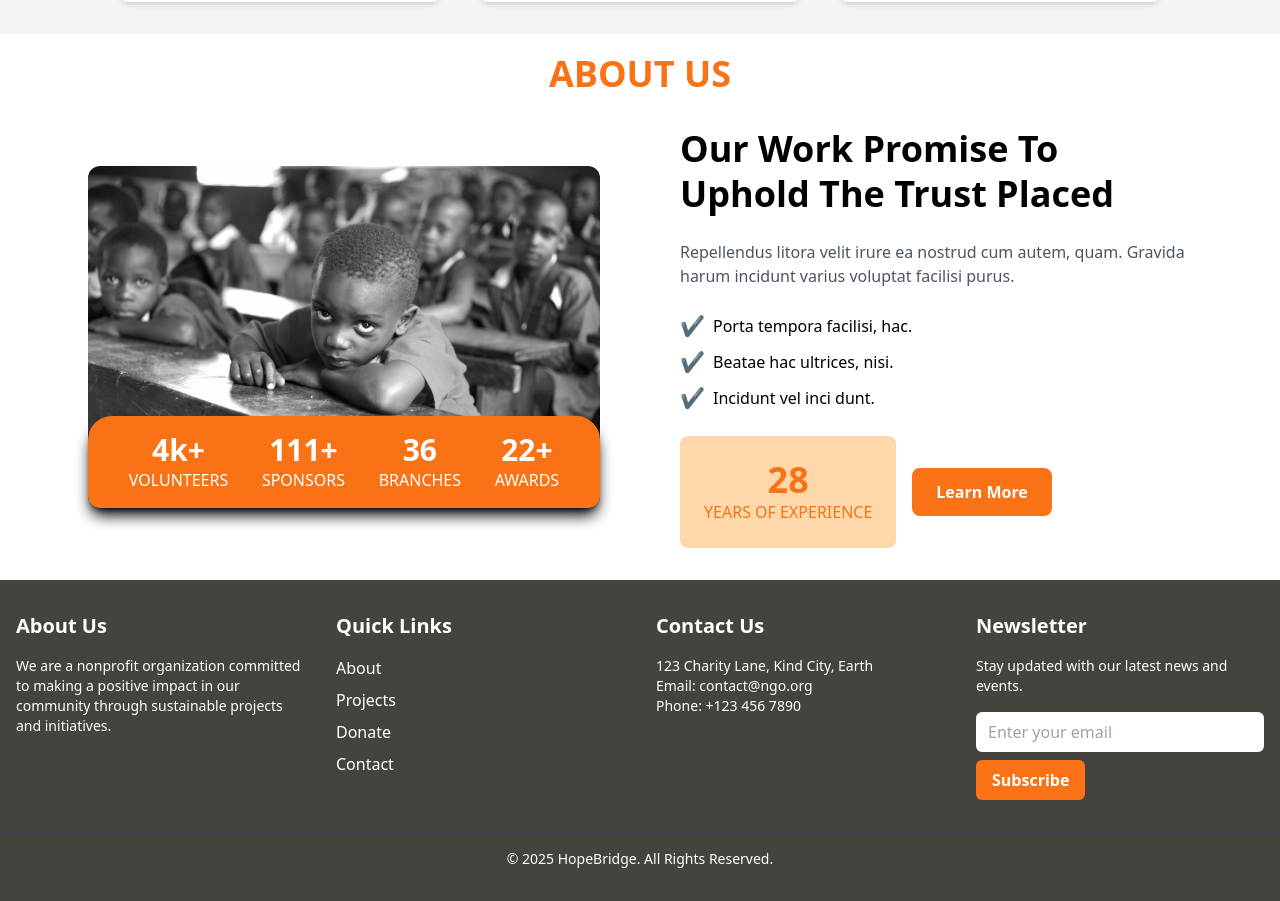
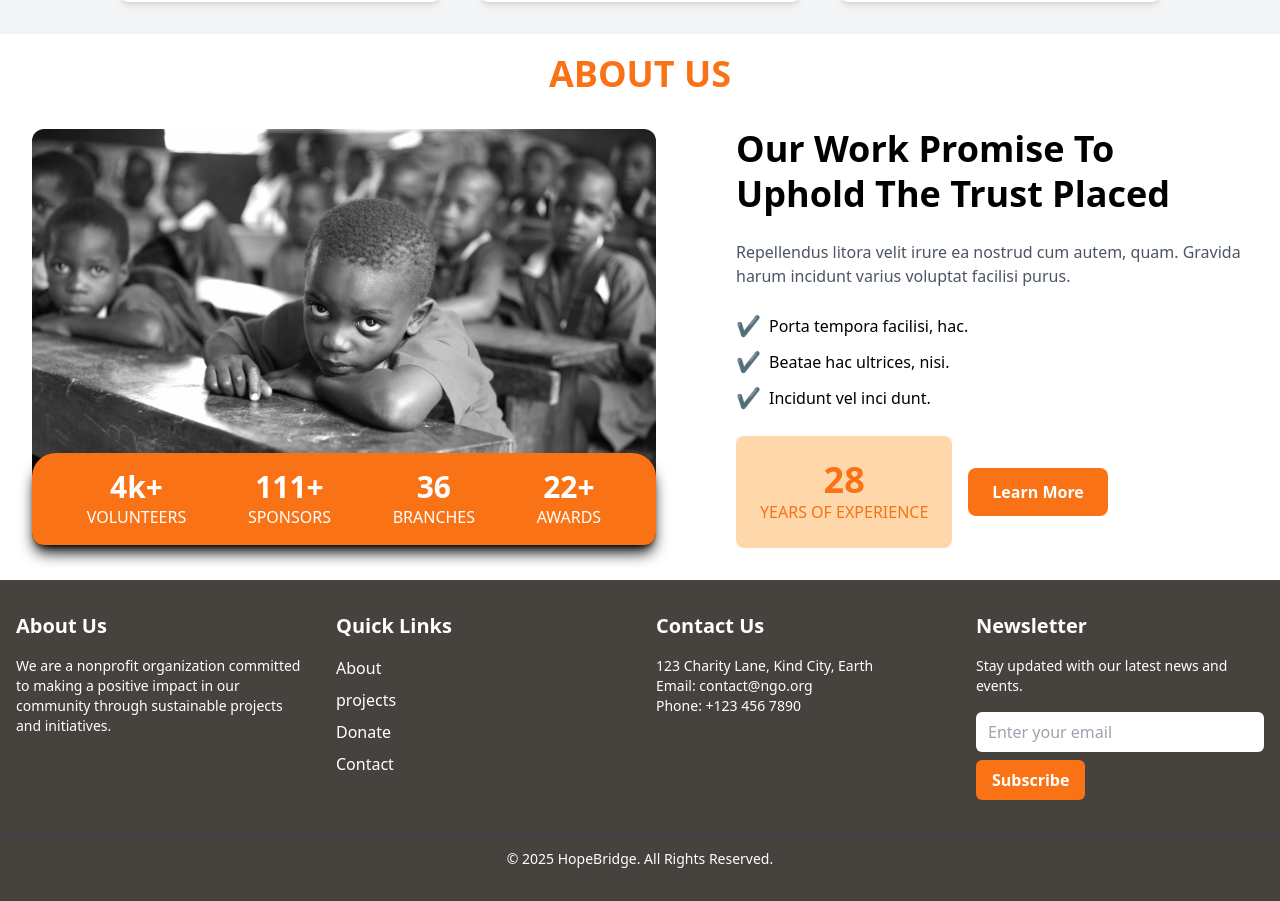
Before and after one commit to Richson-Tech/hope-bridge, a Next.js app: page / in a window 1280 px wide. Shown: the part 1642-2543 px from the top of the page. Built offline with nearby package versions, Linux system fonts and the light colour scheme.

Commit message:
added mods to the footer

```diff
--- a/src/components/About.jsx
+++ b/src/components/About.jsx
@@ -25,10 +25,10 @@ export default function AboutUsSection() {
           <img
             src="/images/slide03.jpg"
             alt="Smiling children"
-            className="rounded-xl w-full max-w-lg"
+            className="rounded-xl w-full max-w-2xl"
           />
           <div
-            className="rounded-3xl -translate-x-3 transform -rotate-1 shadow-lg shadow-black xs:w-[85%] absolute bottom-0 left-0 w-full bg-orange-500 text-white py-4 px-6 rounded-b-xl flex justify-around"
+            className="rounded-3xl -translate-x-4 transform -rotate-4 shadow-lg shadow-black xs:w-[85%] absolute bottom-0 left-0 w-full bg-orange-500 text-white py-4 px-6 rounded-b-xl flex justify-around"
             data-aos="fade-up"
           >
             <div className="text-center">
--- a/src/components/layouts/Footer.jsx
+++ b/src/components/layouts/Footer.jsx
@@ -1,4 +1,22 @@
 export default function Footer() {
+  const about = [
+    {
+      id: 1,
+      title: "projects",
+      path: "#",
+    },
+    {
+      id: 2,
+      title: "Donate",
+      path: "#",
+    },
+    {
+      id: 3,
+      title: "Contact",
+      path: "#",
+    },
+  ];
+
   return (
     <footer className="bg-[#46433f] text-white py-8">
       <div className="container mx-auto px-4 grid grid-cols-1 md:grid-cols-4 gap-8">
@@ -16,25 +34,17 @@ export default function Footer() {
           <h3 className="text-xl font-semibold mb-4">Quick Links</h3>
           <ul className="space-y-2">
             <li>
-              <a href="/about" className="hover:underline">
+              <a href="/about" className="hover:underline hover:text-orange-500">
                 About
               </a>
             </li>
-            <li>
-              <a href="/projects" className="hover:underline">
-                Projects
-              </a>
-            </li>
-            <li>
-              <a href="/donate" className="hover:underline">
-                Donate
-              </a>
-            </li>
-            <li>
-              <a href="/contact" className="hover:underline">
-                Contact
-              </a>
-            </li>
+            {about.map((about) => (
+              <li className="cursor-pointer hover:translate-x-1 duration-300 hover:text-orange-500 space-x-1">
+                <a href={about.path} key={about.id} className="hover:underline">
+                  {about.title}
+                </a>
+              </li>
+            ))}
           </ul>
         </div>
 
```
